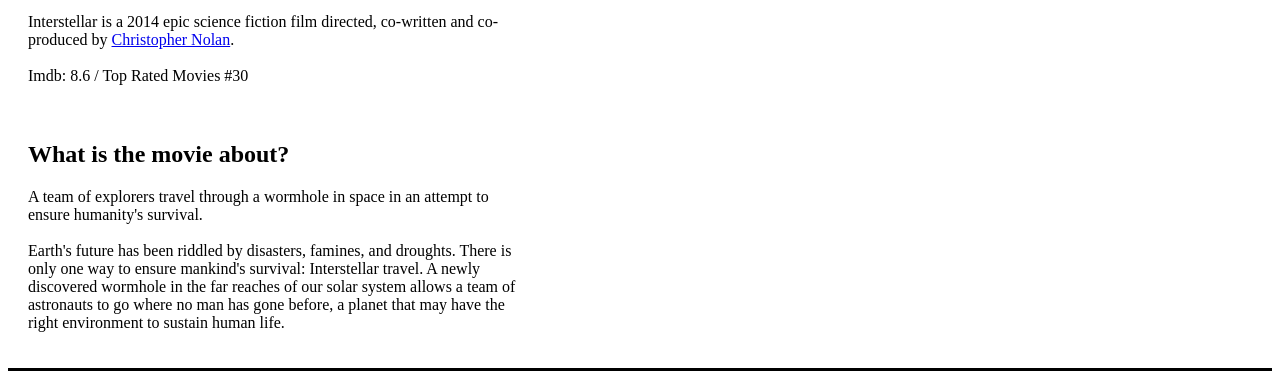
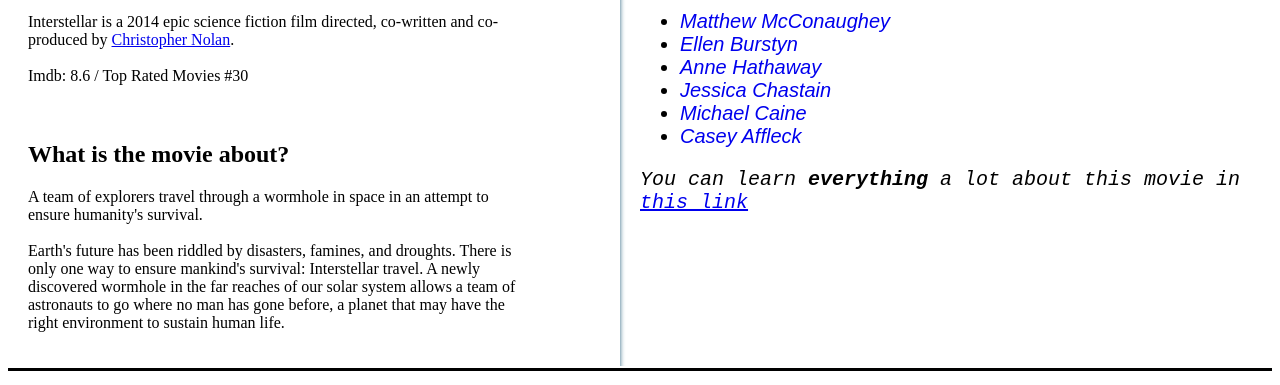
Before and after one commit to oguzkarademir/Module-Project-Basic-Semantic-layout, a plain HTML site: page index.html in a window 1280 px wide. Shown: the part 186-571 px from the top of the page. Drawn offline with Linux system fonts and the light colour scheme; grey boxes are pictures that could not be loaded.

Commit message:
added references branch

```diff
--- a/index.html
+++ b/index.html
@@ -45,6 +45,27 @@
       font-family: Arial, Helvetica, sans-serif;
     }
 
+    /* references */
+    aside {
+      width: 50%;
+      height: 440px;
+      padding-left: 20px;
+      margin-left: 5px;
+      float: right;
+      box-shadow: inset 5px 0 5px -5px #29627e;
+      font-style: italic;
+      font-size: 20px;
+      background-color: url ("https://user-images.githubusercontent.com/53440164/82828067-989bc700-9eb0-11ea-92a9-f0415426072a.jpg") no-repeat fixed center;
+    }
+
+    .aside-text {
+      font-family: monospace;
+    }
+    aside > ul > li > a    {
+      text-decoration: none;
+      font-family: fantasy;
+    }
+
     /* footer*/
     footer {
       border-style: solid none none none;
@@ -61,6 +82,21 @@
   <header>
     <h1>Interstellar (2014)</h1>
   </header>
+
+  <aside>
+    <h2>Cast</h2>
+      <ul>
+        <li><a href="https://www.imdb.com/name/nm0000190/?ref_=tt_cl_t2">Matthew McConaughey</a></li>
+        <li><a href="https://www.imdb.com/name/nm0000995/?ref_=tt_cl_t1">Ellen Burstyn</a></li>
+        <li><a href="https://www.imdb.com/name/nm0004266/?ref_=ttfc_fc_cl_t10">Anne Hathaway</a></li>
+        <li><a href="https://www.imdb.com/name/nm1567113/?ref_=ttfc_fc_cl_t19">Jessica Chastain</a></li>
+        <li><a href="https://www.imdb.com/name/nm0000323/?ref_=ttfc_fc_cl_t14">Michael Caine</a></li>
+        <li><a href="https://www.imdb.com/name/nm0000729/?ref_=ttfc_fc_cl_t17">Casey Affleck</a></li>
+      </ul>
+    <p class="aside-text">
+      You can learn <strong>everything</strong> a lot about this movie in <a href="https://www.imdb.com/title/tt0816692/?ref_=ttfc_fc_tt">this link</a>
+    </p>
+  </aside>
 
   <section id="main section">
     <div class="container">
```
